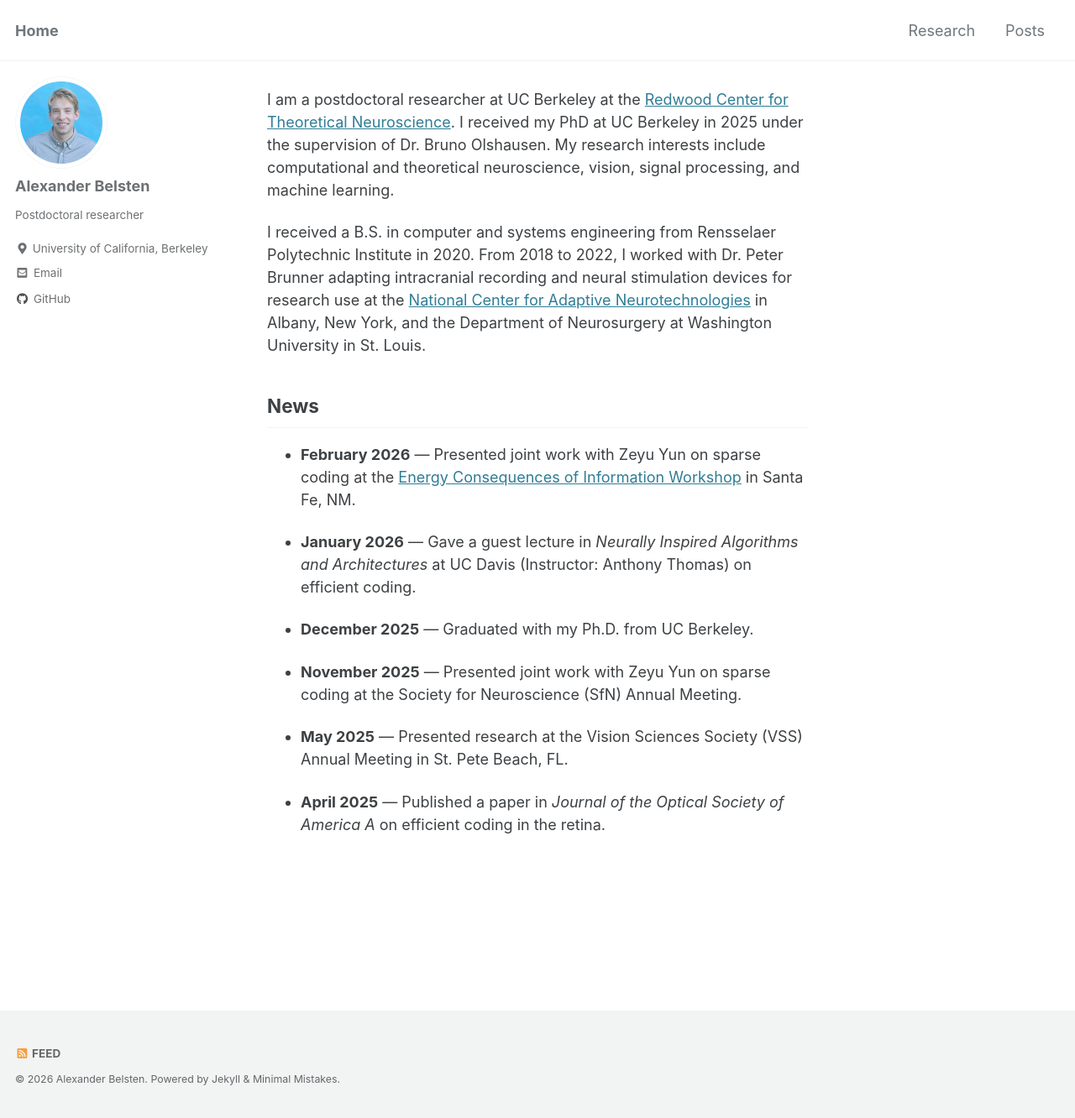
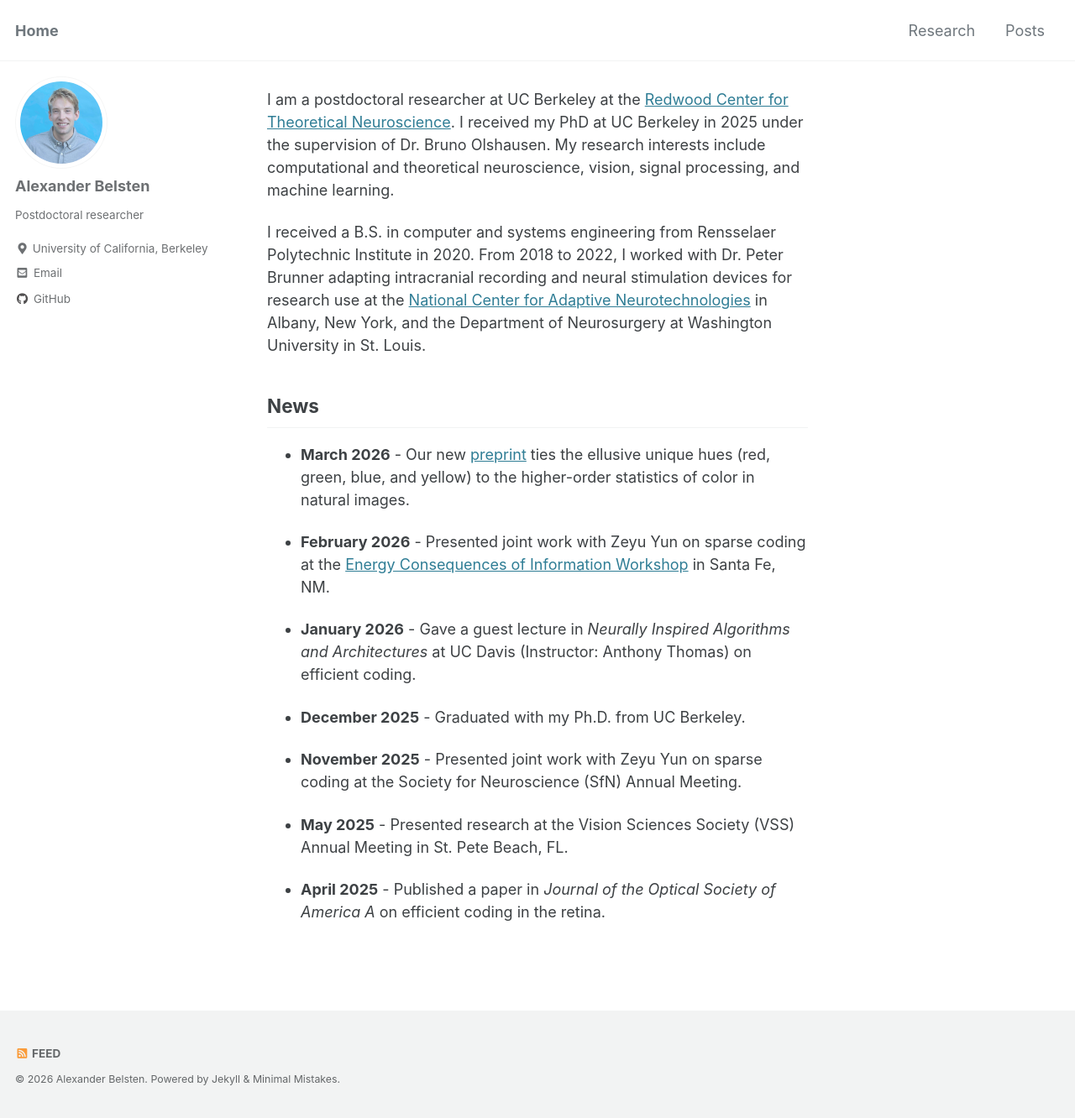
Before and after one commit to belsten/belsten.github.io, a Jekyll site: the page built from index.markdown, in a window 1280 px wide and 1332 px high. Shown: the whole window at 84% size. Built offline with Jekyll 4.4.1, drawn with Linux system fonts in a browser that asks for light colours; cached includes are drawn as plain includes; a script bundle is joined from its source files by our own code; library files that are not in the unit come from our copies.

Commit message:
UH preprint

```diff
--- a/index.markdown
+++ b/index.markdown
@@ -17,16 +17,17 @@ I received a B.S. in computer and systems engineering from Rensselaer Polytechni
 
 
 ## News
+- **March 2026** - Our new [preprint](https://arxiv.org/abs/2603.24293) ties the ellusive unique hues (red, green, blue, and yellow) to the higher-order statistics of color in natural images.
 
-- **February 2026** — Presented joint work with Zeyu Yun on sparse coding at the [Energy Consequences of Information Workshop](https://www.energyconsequences.com) in Santa Fe, NM.
+- **February 2026** - Presented joint work with Zeyu Yun on sparse coding at the [Energy Consequences of Information Workshop](https://www.energyconsequences.com) in Santa Fe, NM.
 
-- **January 2026** — Gave a guest lecture in *Neurally Inspired Algorithms and Architectures* at UC Davis (Instructor: Anthony Thomas) on efficient coding.
+- **January 2026** - Gave a guest lecture in *Neurally Inspired Algorithms and Architectures* at UC Davis (Instructor: Anthony Thomas) on efficient coding.
 
-- **December 2025** — Graduated with my Ph.D. from UC Berkeley.
+- **December 2025** - Graduated with my Ph.D. from UC Berkeley.
 
-- **November 2025** — Presented joint work with Zeyu Yun on sparse coding at the Society for Neuroscience (SfN) Annual Meeting.
+- **November 2025** - Presented joint work with Zeyu Yun on sparse coding at the Society for Neuroscience (SfN) Annual Meeting.
 
 
-- **May 2025** — Presented research at the Vision Sciences Society (VSS) Annual Meeting in St. Pete Beach, FL.
+- **May 2025** - Presented research at the Vision Sciences Society (VSS) Annual Meeting in St. Pete Beach, FL.
 
-- **April 2025** — Published a paper in *Journal of the Optical Society of America A* on efficient coding in the retina.
+- **April 2025** - Published a paper in *Journal of the Optical Society of America A* on efficient coding in the retina.
```
